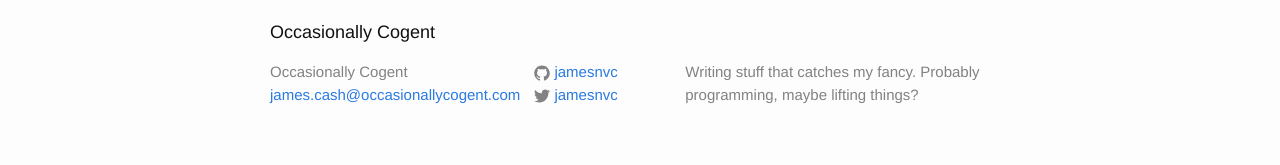
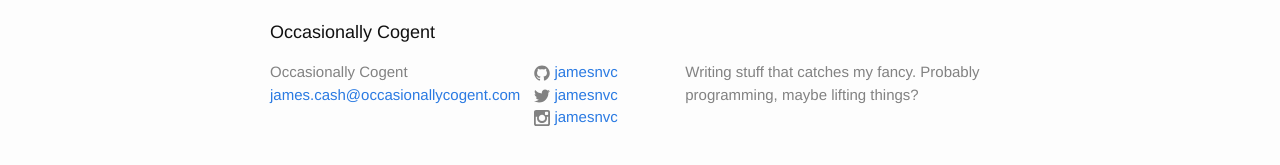
Before and after one commit to jamesnvc/occasionallycogent, a Jekyll site: the page built from index.html, in a window 1280 px wide. Shown: the part 308-473 px from the top of the page. Built offline with Jekyll 4.4.1, drawn with Linux system fonts in a browser that asks for light colours.

Commit message:
Add instagram link to footer

```diff
--- a/_config.yml
+++ b/_config.yml
@@ -7,6 +7,7 @@ baseurl: "" # the subpath of your site, e.g. /blog/
 url: "http://yourdomain.com" # the base hostname & protocol for your site
 twitter_username: jamesnvc
 github_username:  jamesnvc
+instagram_username: jamesnvc
 
 # Build settings
 markdown: kramdown
--- a/_includes/footer.html
+++ b/_includes/footer.html
@@ -42,6 +42,20 @@
             </a>
           </li>
           {% endif %}
+
+          {% if site.instagram_username %}
+          <li>
+            <a href="https://instagram.com/{{ site.instagram_username }}">
+              <span class="icon  icon--instagram">
+                <svg viewBox="0 0 300 300">
+                  <path d="m 38.52,0.012 222.978,0 C 282.682,0.012 300,17.336 300,38.52 l 0,222.978 c 0,21.178 -17.318,38.49 -38.502,38.49 l -222.978,0 C 17.336,299.988 0,282.675 0,261.498 L 0,38.52 C 0,17.336 17.336,0.012 38.52,0.012 Z m 180.026,33.317 c -7.438,0 -13.505,6.091 -13.505,13.525 l 0,32.314 c 0,7.437 6.067,13.514 13.505,13.514 l 33.903,0 c 7.426,0 13.506,-6.077 13.506,-13.514 l 0,-32.314 c 0,-7.434 -6.08,-13.525 -13.506,-13.525 l -33.903,0 z m 47.538,93.539 -26.396,0 c 2.503,8.175 3.86,16.796 3.86,25.759 0,49.882 -41.766,90.34 -93.266,90.34 -51.487,0 -93.254,-40.458 -93.254,-90.34 0,-8.963 1.37,-17.584 3.861,-25.759 l -27.539,0 0,126.732 c 0,6.563 5.359,11.902 11.916,11.902 l 208.907,0 c 6.563,0 11.911,-5.339 11.911,-11.902 l 0,-126.732 z M 150.283,90.978 c -33.26,0 -60.24,26.128 -60.24,58.388 0,32.227 26.98,58.375 60.24,58.375 33.278,0 60.259,-26.148 60.259,-58.375 0,-32.261 -26.981,-58.388 -60.259,-58.388 z"/>
+                </svg>
+              </span>
+
+              <span class="username">{{ site.instagram_username }}</span>
+            </a>
+          </li>
+          {% endif %}
         </ul>
       </div>
 
```
